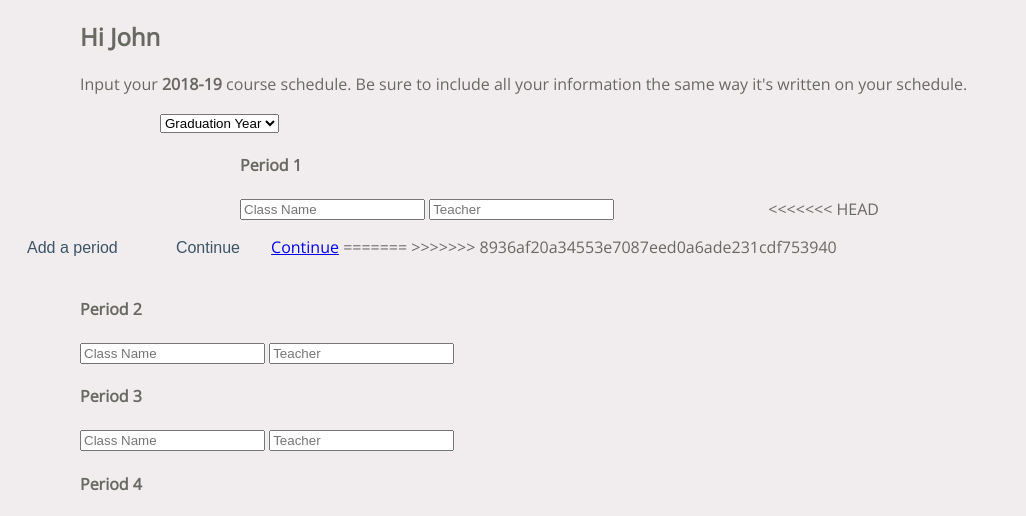
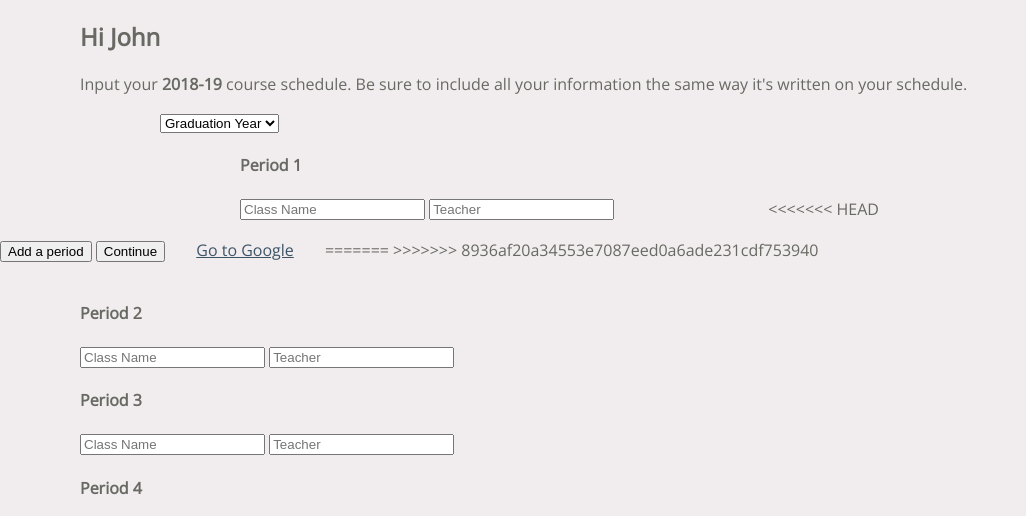
Before and after one commit to tiffaniec/RollCall, a Python web app: template rollcall-211816/templates/pg2.html in a window 1280 px wide. Shown: the part 51-567 px from the top of the page, without its empty margins (0-1026 px from the left). Run offline with Jinja, Linux system fonts and the light colour scheme; the template is opened without the code that fills it, so the values that code supplies are empty; some libraries are stand-ins or nearby versions.

Commit message:
button stuff

```diff
--- a/rollcall-211816/extras/style.css
+++ b/rollcall-211816/extras/style.css
@@ -25,7 +25,7 @@
     color: white;
 }
 
-.button {
+a.button {
     background-color: #F1EDEE;
     border: none;
     color: #3D5467;
@@ -38,6 +38,8 @@
     -webkit-transition-duration: 0.4s; /* Safari */
     transition-duration: 0.4s;
     cursor: pointer;
+
+}
     }
   .button:hover {
       background-color: #686963;
--- a/rollcall-211816/templates/pg2.html
+++ b/rollcall-211816/templates/pg2.html
@@ -60,7 +60,7 @@
 
     <button class="button">Add a period</button>
     <button class="button">Continue</button>
-    <a href='/pg3'>Continue</a>
+    <a href='/pg2' class="button">Go to Google</a>
     <!-- <button onclick="myFunction()">Add a period</button> -->
 
     <script>
```
